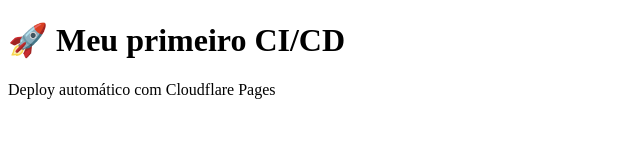
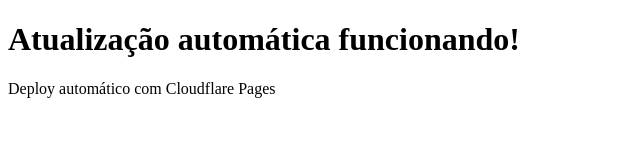
Before and after one commit to rafaeladnguimaraes/meu-site-devops, a plain HTML site: page index.html in a window 1280 px wide. Shown: the whole page, without its empty margins (0-640 px from the left). Drawn offline with Linux system fonts and the light colour scheme.

Commit message:
Atualizando o site

```diff
--- a/index.html
+++ b/index.html
@@ -4,7 +4,7 @@
 <title>DevOps na prática</title>
 </head>
 <body>
-<h1>🚀 Meu primeiro CI/CD</h1>
+<h1>Atualização automática funcionando!</h1>
 <p>Deploy automático com Cloudflare Pages</p>
 </body>
 </html>
```
